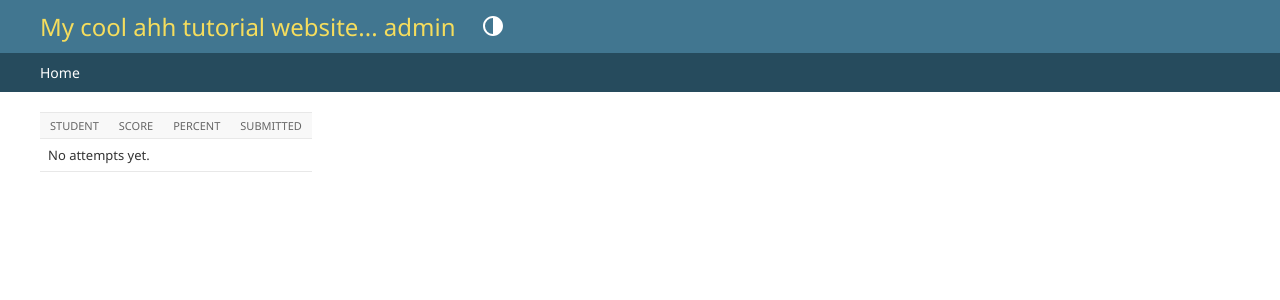
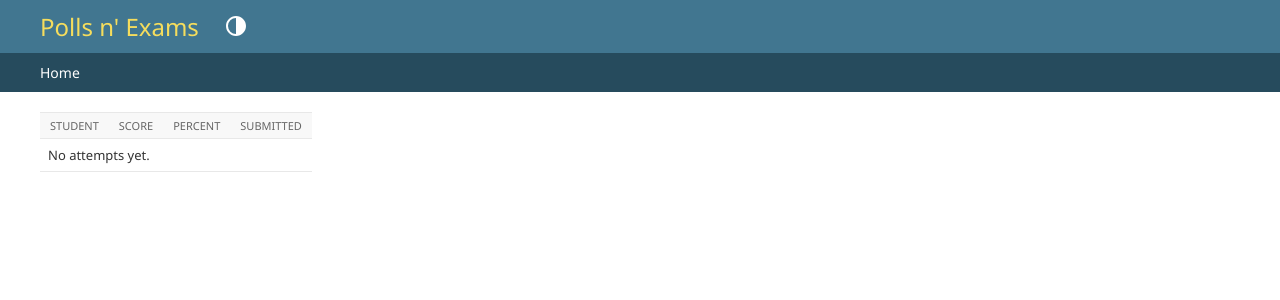
Before and after one commit to Crendial/djangoTutorial, a Django app: template templates/admin/exams/exam/scores.html in a window 1280 px wide. Shown: the top 300 px of the page. Run offline with Django 5.2, Linux system fonts and the light colour scheme; the template is opened without the code that fills it, so the values that code supplies are empty.

Commit message:
Changed admin header

```diff
--- a/templates/admin/base_site.html
+++ b/templates/admin/base_site.html
@@ -3,7 +3,7 @@
 {% block title %}{% if subtitle %}{{ subtitle }} | {% endif %}{{ title }} | {{ site_title|default:_('Django site admin') }}{% endblock %}
 
 {% block branding %}
-<div id="site-name"><a href="{% url 'admin:index' %}">My cool ahh tutorial website... admin</a></div>
+<div id="site-name"><a href="{% url 'admin:index' %}">Polls n' Exams</a></div>
 {% if user.is_anonymous %}
   {% include "admin/color_theme_toggle.html" %}
 {% endif %}
```
